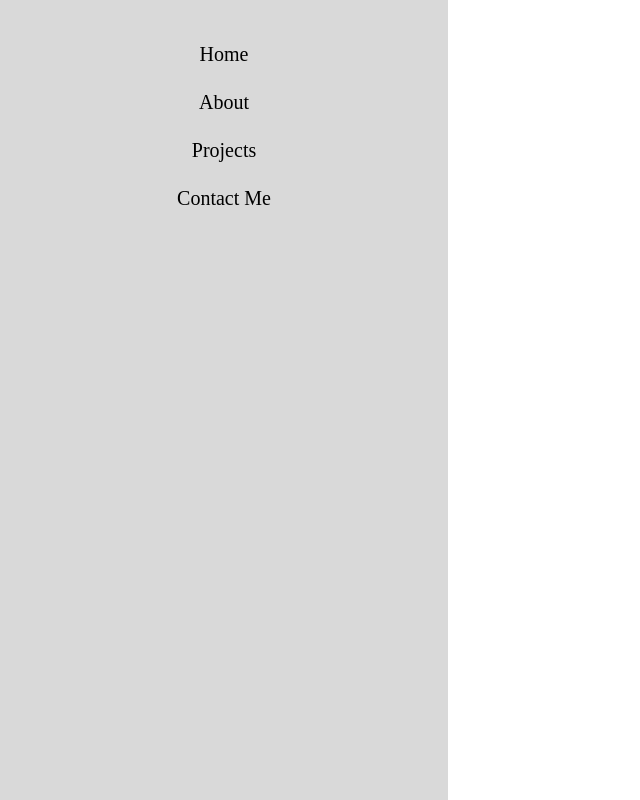
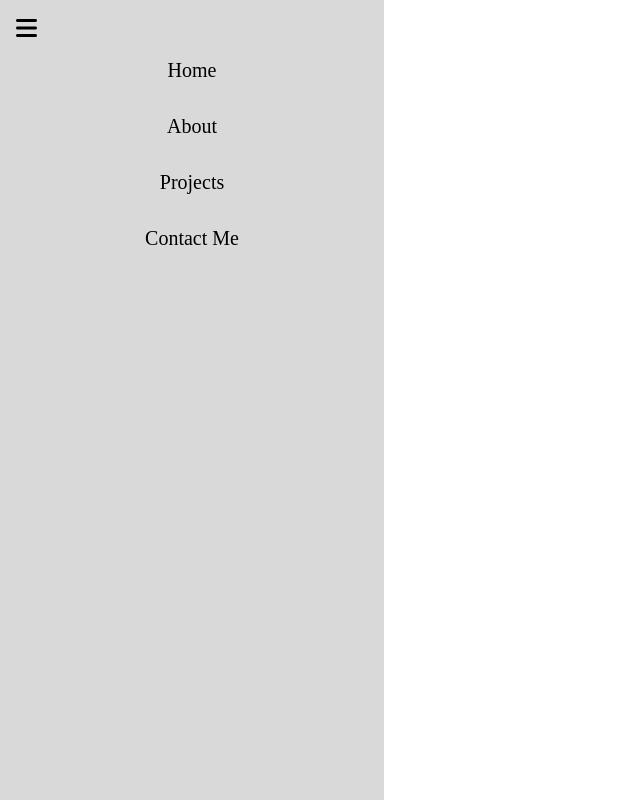
Before and after one commit to kayweeee/kayweeee.github.io, a React (Create React App) app: page / in a window 1280 px wide. Both pictures are taken after a click on the button 7 px from the left and 12 px from the top of the page. Shown: the whole page, without its empty margins (0-640 px from the left). Built offline with nearby package versions, Linux system fonts and the light colour scheme.

Commit message:
navbar done

```diff
--- a/src/Components/NavBar.jsx
+++ b/src/Components/NavBar.jsx
@@ -10,12 +10,14 @@ function NavBar () {
     return (
         <div>
             <button
+            className="z-40 relative"
             onClick={()=> setToggle(!toggle)}
             >
-                <FontAwesomeIcon icon={faBars} />
+                <FontAwesomeIcon icon={faBars} className="p-4" size="xl"/>
             </button>
             {toggle && (
-                <div className="top-0 left-0 w-[35vw] fixed p-5 md:p-10 inline-flex flex-col space-y-5 h-screen bg-grey text-l lg:text-xl font-body">
+                <div className="top-0 left-0 w-[30vw] fixed p-5 md:px-10 pt-14 inline-flex flex-col space-y-7 h-screen
+                bg-grey text-l lg:text-xl font-body z-30">
                     <button
                     onClick={ () => navigate('/')}
                     >Home</button>
```
